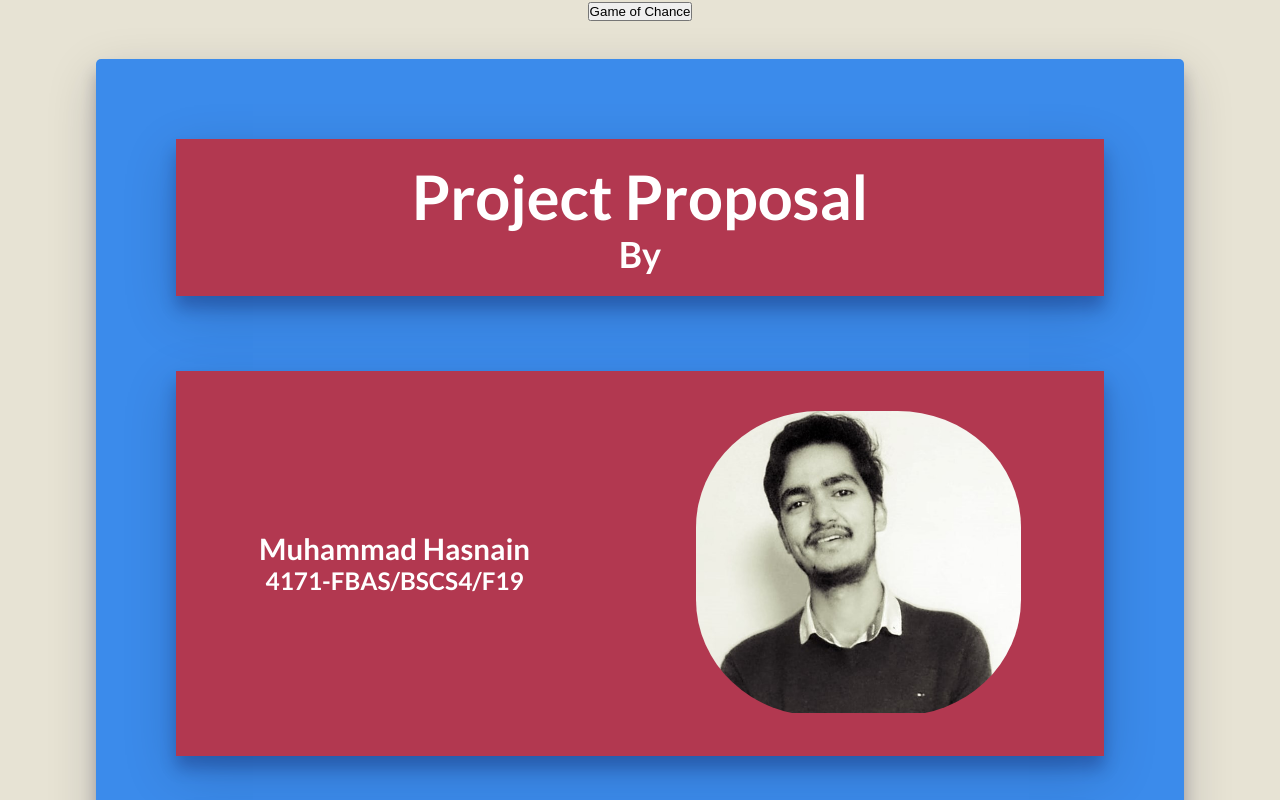
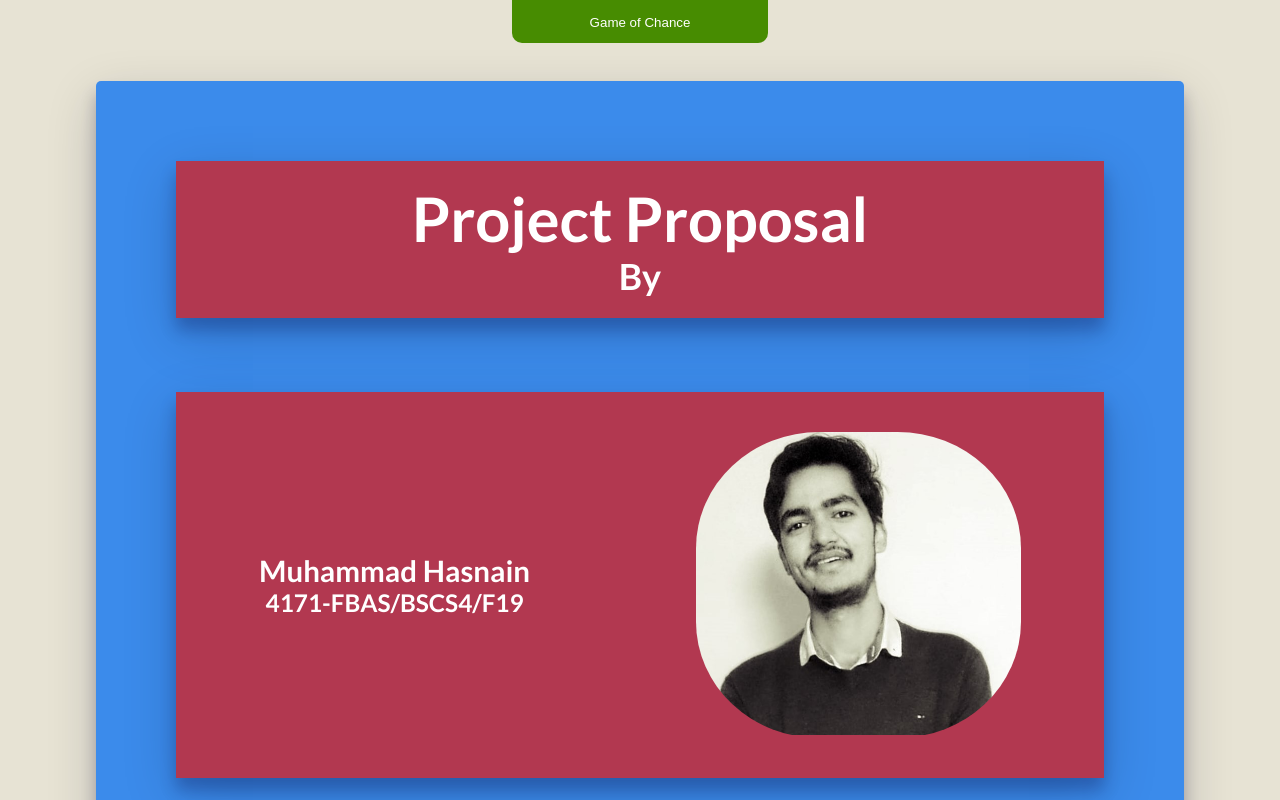
Before and after one commit to hasnainhashmi/Homepage, a plain HTML site: page index.html in a window 1280 px wide. Shown: the top 800 px of the page. Drawn offline with nearby package versions, Linux system fonts and the light colour scheme.

Commit message:
Update styles.css

```diff
--- a/css/styles.css
+++ b/css/styles.css
@@ -26,6 +26,41 @@ body{
     color: var(--text-color);
     flex-direction: column;
 }
+
+.game-link{
+    position: sticky;
+    width: 20%;
+    text-align: center;
+    border-bottom-left-radius: 10px;
+    border-bottom-right-radius: 10px;
+    background-color: rgb(71, 140, 1);
+    cursor: pointer;
+    transition: background-color 0.3s ease-in;
+}
+
+.game-link:hover{
+    background-color: lawngreen;
+
+}
+
+.game-link button{
+    margin-top: 15px;
+    margin-bottom: 5%;
+    background: none;
+    border: none;
+    cursor: pointer;
+    color: white;
+    transition: margin-top 0.3s ease;
+}
+
+.game-link:hover > button{
+    margin-top: 30px;
+
+}
+
+
+
+
 
 .section{
     margin-top: 3%;
```
